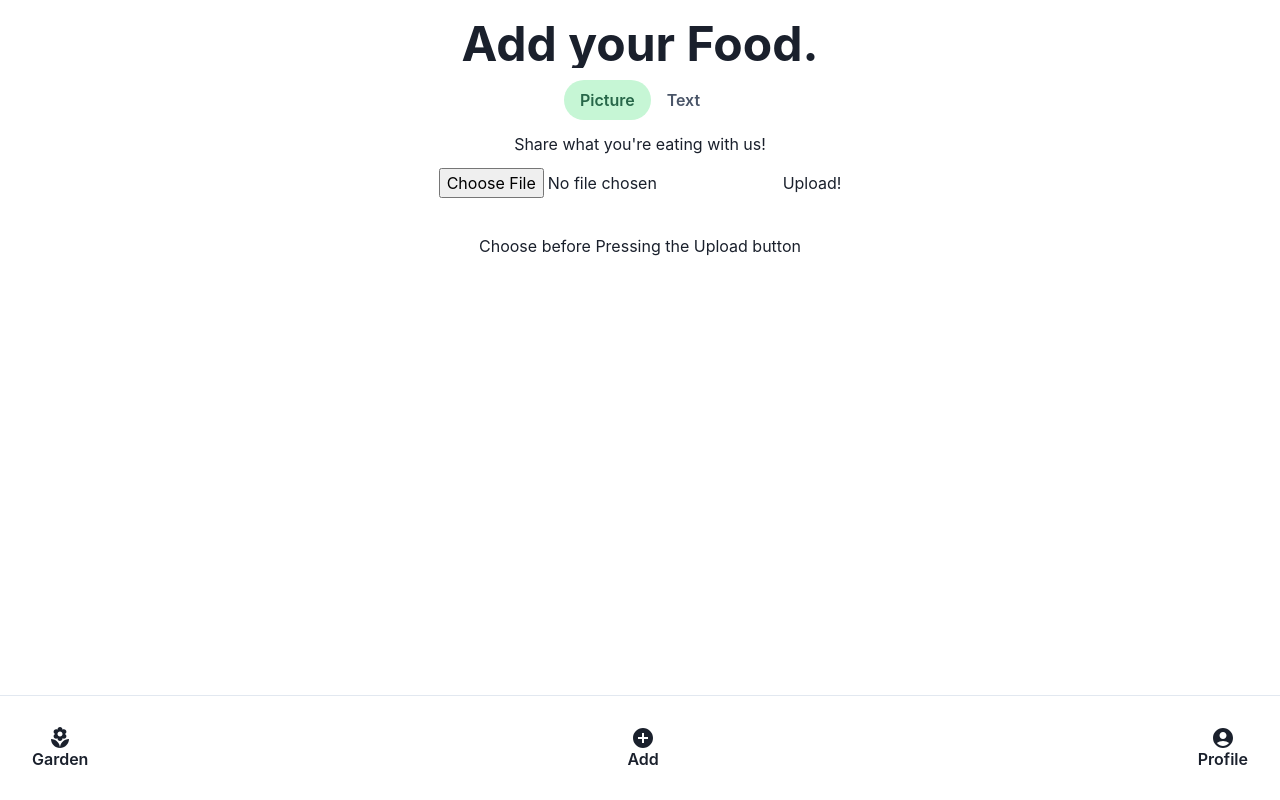
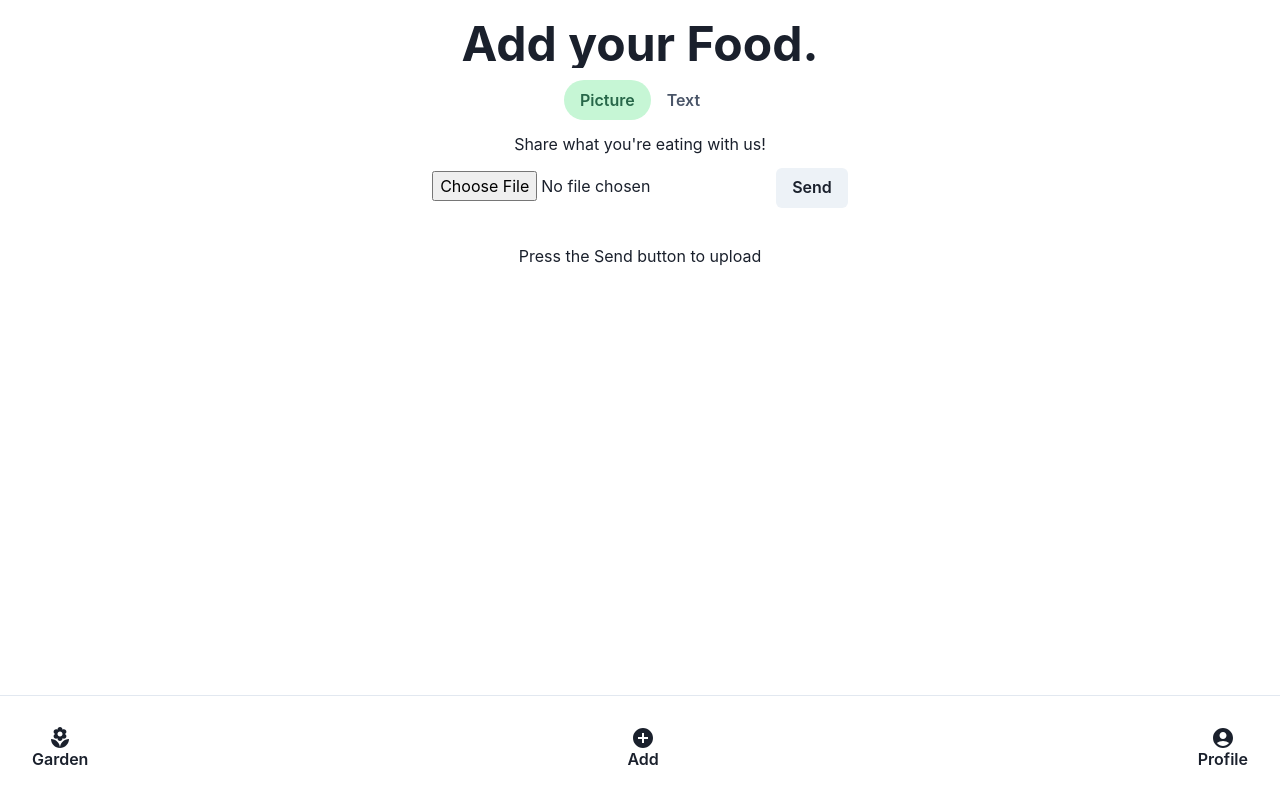
Before and after one commit to jonathanho168/foodforflowers, a React (Create React App) app in the folder frontend/: page /upload in a window 1280 px wide. Built offline with nearby package versions, Linux system fonts and the light colour scheme.

Commit message:
Added nutrition analyses view

```diff
--- a/frontend/package.json
+++ b/frontend/package.json
@@ -11,6 +11,7 @@
     "@testing-library/jest-dom": "^5.16.5",
     "@testing-library/react": "^13.4.0",
     "@testing-library/user-event": "^13.5.0",
+    "axios": "^1.3.3",
     "framer-motion": "^9.0.4",
     "react": "^18.2.0",
     "react-dom": "^18.2.0",
--- a/frontend/src/pages/UploadPage.tsx
+++ b/frontend/src/pages/UploadPage.tsx
@@ -1,6 +1,7 @@
 import { Flex, Heading, Tabs, TabList, Tab, Center, VStack, Text, Button, Image } from "@chakra-ui/react";
 import React from "react";
 import Navbar from "../components/Navbar";
+import axios from 'axios';
 
 import {
     ChangeEvent,
@@ -9,6 +10,7 @@ import {
 
 const UploadPage: React.FC = () => {
     const [selectedFile, setSelectedFile] = useState<File>()
+    const [spoonacularRes, setSpoonacularRes] = useState()
 
     const onFileChange = (event: ChangeEvent) => {
         setSelectedFile((event.target as HTMLInputElement).files![0])
@@ -16,38 +18,48 @@ const UploadPage: React.FC = () => {
 
     // On file upload (click the upload button)
     const onFileUpload = () => {
-        // Create an object of formData
-        const formData = new FormData();
-        // Update the formData object
-        formData.append(
-            "myFile",
-            selectedFile!,
-            selectedFile!.name
-        );
-        // Details of the uploaded file
-        console.log(selectedFile);
+        const apiUrl = 'https://api.spoonacular.com/food/images/analyze'; // The API endpoint
+        const form = new FormData();
+        form.append('file', selectedFile as File);
+        const config = {
+            params: {
+                apiKey: "ccddc1dc3a3245599375c2d4ba014556", //Shouldn't be exposed ¯\_(ツ)_/¯
+            },
+        };
+        // Post the form data to the API endpoint
+        console.log("send")
+        axios.post(apiUrl, form, config)
+            .then(response => {
+                // Log the response data
+                const jsonObject = response.data;
+                console.log(jsonObject)
+
+                setSpoonacularRes(jsonObject)
+            })
+            .catch(error => {
+                // Log the error message
+                console.error(error.message);
+            });
     };
 
     // file upload is complete
     const fileData = () => {
-        if (selectedFile) {
+        if (spoonacularRes) {
             return (
                 <div>
-                    <h2>File Details:</h2>
-                    <p>File Name: {selectedFile.name}</p>
-                    <p>File Type: {selectedFile.type}</p>
-                    <p>
-                        Last Modified:{" "}
-                        {selectedFile.lastModified}
-                    </p>
-
+                    <h2>Details:</h2>
+                    <p><b>Food Category: {spoonacularRes["category"]["name"]}</b></p>
+                    <p>Calories: {spoonacularRes["nutrition"]["calories"]["value"]} cal</p>
+                    <p>Fat: {spoonacularRes["nutrition"]["fat"]["value"]} g</p>
+                    <p>Protein: {spoonacularRes["nutrition"]["protein"]["value"]} g</p>
+                    <p>Carbs: {spoonacularRes["nutrition"]["carbs"]["value"]} g</p>
                 </div>
             );
         } else {
             return (
                 <div>
                     <br />
-                    <h4>Choose before Pressing the Upload button</h4>
+                    <h4>Press the Send button to upload</h4>
                 </div>
             );
         }
@@ -71,9 +83,9 @@ const UploadPage: React.FC = () => {
                 <div>
                     <input type="file" onChange={onFileChange}>
                     </input>
-                    <button onClick={onFileUpload}>
-                        Upload!
-                    </button>
+                    <Button onClick={onFileUpload}>
+                        Send
+                    </Button>
                 </div>
                 {selectedFile != undefined ? <Image width={100} src={URL.createObjectURL(selectedFile as File)} /> : null}
                 {fileData()}
```
Also changed, not shown: 1 other file (tests, documents, lock files or other folders).
